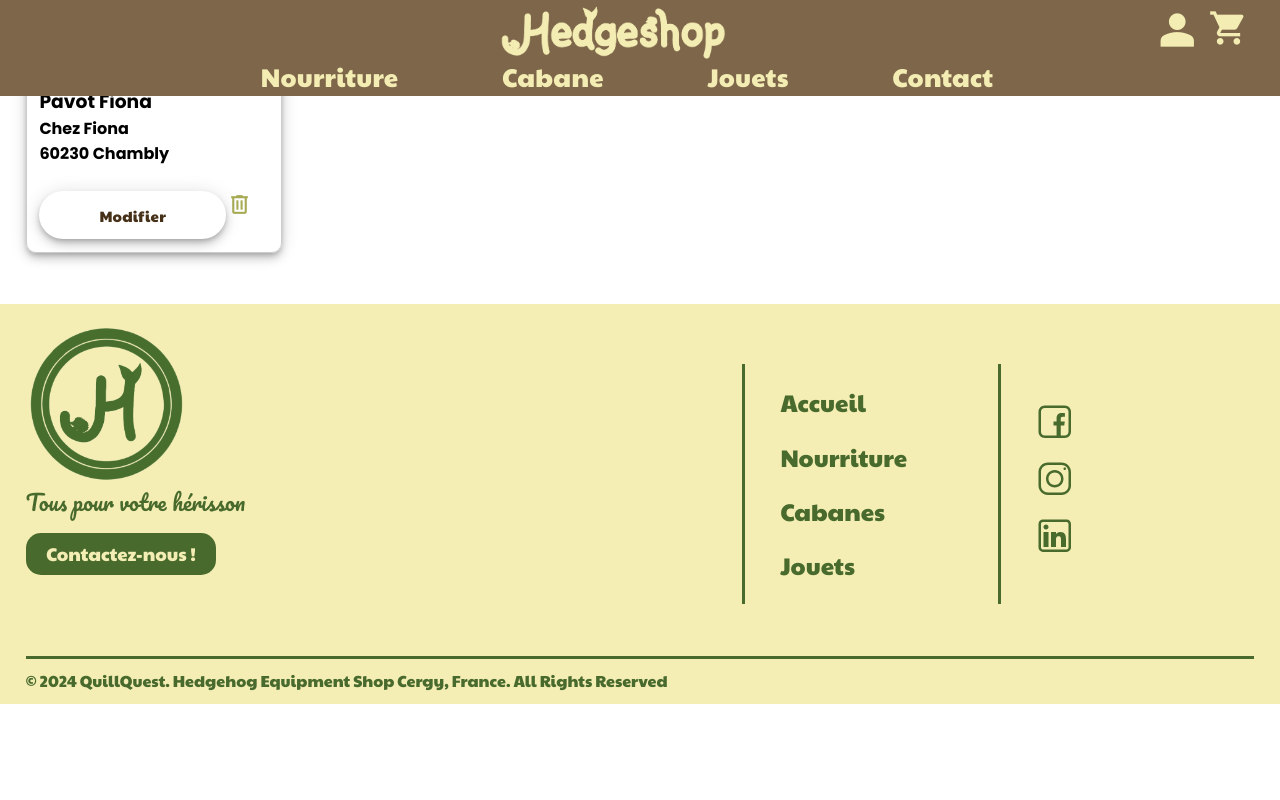
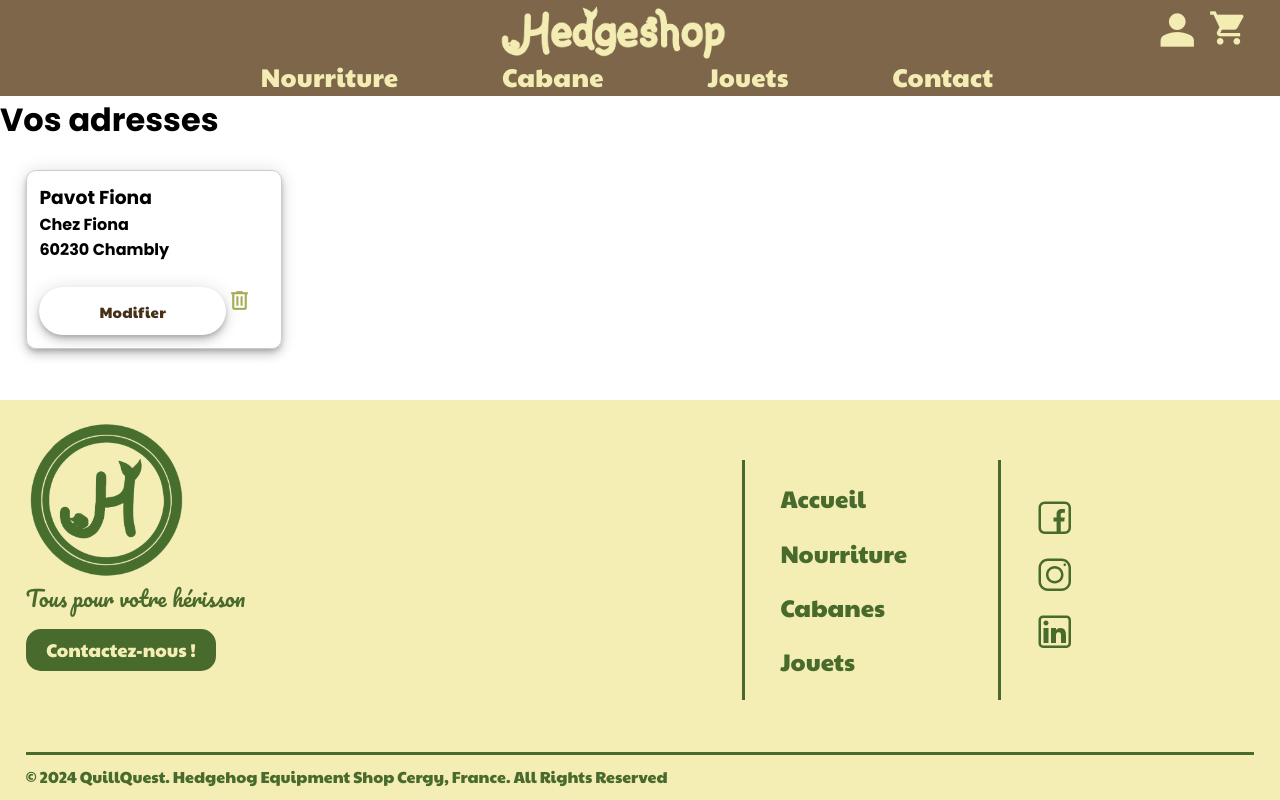
Before and after one commit to UnderSkyle/ProjetWebING1, a React (Vite) app in the folder frontend/: page /address in a window 1280 px wide. Built offline with nearby package versions, Linux system fonts and the light colour scheme.

Commit message:
petites corrections

```diff
--- a/frontend/src/components/Address.tsx
+++ b/frontend/src/components/Address.tsx
@@ -1,3 +1,4 @@
+import './CardPages.css';
 import CardAddress from "./CardAddress.tsx"
 function Address() {
 
@@ -12,6 +13,7 @@ function Address() {
         <link rel="stylesheet" href="https://fonts.googleapis.com/css2?family=Poppins:wght@600;700&display=swap"/>
         <link rel="presonnect" href="https://fonts.googleapis.com"/>
         <link rel="presonnect" href="https://fonts.gstatic.com"/>
+        <div className="address-page">
             <h1>Vos adresses</h1>
             <CardAddress
                 name={'Pavot'}
@@ -19,7 +21,7 @@ function Address() {
                 address={'Chez Fiona'}
                 postalCodeTown={'60230 Chambly'}
             />
-
+        </div>
         </>
     )
 }
--- a/frontend/src/components/App.tsx
+++ b/frontend/src/components/App.tsx
@@ -69,11 +69,11 @@ const router = createBrowserRouter([
           element: <Address/>
         },
         {
-          path: 'done',
+          path: 'order/done',
           element: <OrderDone/>
         },
         {
-          path: 'add',
+          path: 'address/add',
           element: <AddAddress/>
         }
       ]
--- a/frontend/src/components/CardPages.css
+++ b/frontend/src/components/CardPages.css
@@ -1,4 +1,4 @@
-.card-pages{
+.card-pages, .address-page{
     margin-top: 6em;
 }
 .card-pages h1{
```
